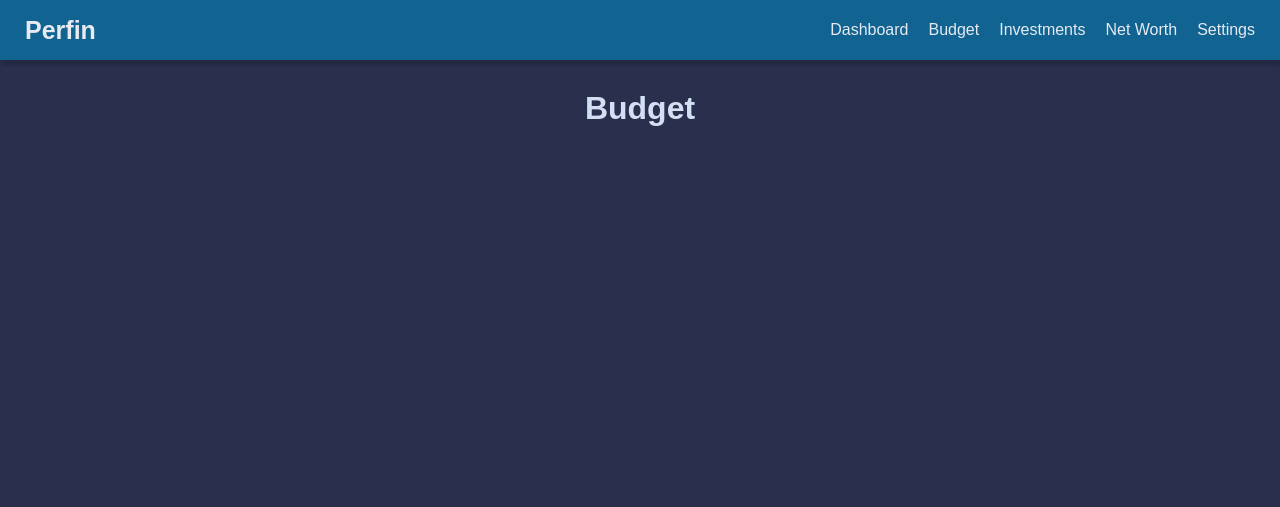
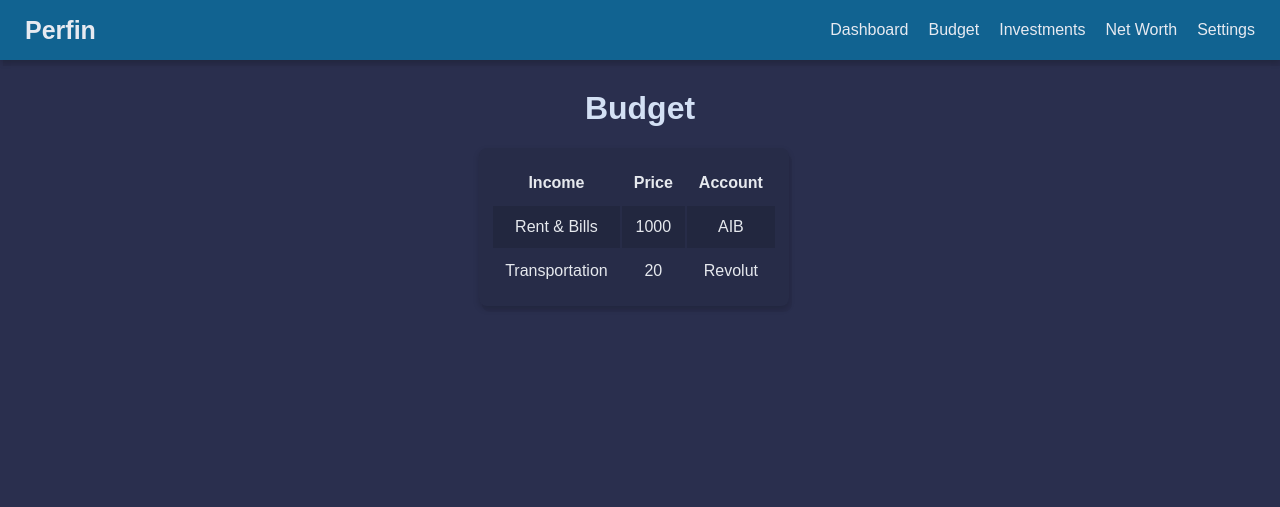
Before and after one commit to geomidas/perfin, a Django app: page /budget/ in a window 1280 px wide. Shown: the top 507 px of the page. Run offline with Django 3.2, Linux system fonts and the light colour scheme.

Commit message:
Add budget table

```diff
--- a/perfin/perfin/templates/perfin/budget.html
+++ b/perfin/perfin/templates/perfin/budget.html
@@ -3,6 +3,23 @@
     <h1>Budget</h1>
     <div class="flex-container">
         <div>
+            <table>
+                <tr>
+                    <th>Income</th>
+                    <th>Price</th>
+                    <th>Account</th>
+                </tr>
+                <tr>
+                    <td>Rent & Bills</td>
+                    <td>1000</td>
+                    <td>AIB</td>
+                </tr>
+                <tr>
+                    <td>Transportation</td>
+                    <td>20</td>
+                    <td>Revolut</td>
+                </tr>
+            </table>
         </div>
     </div>
 </div class="body">
```
